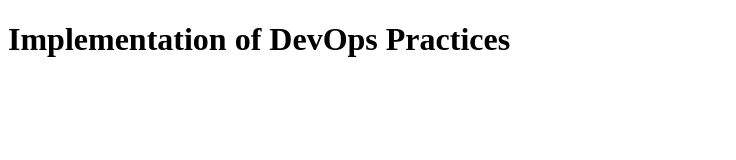
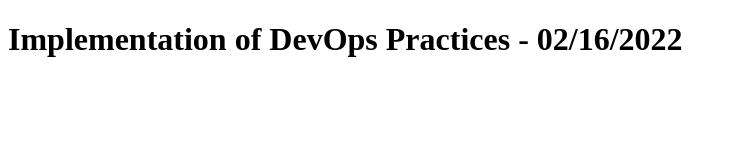
Before and after one commit to tcnaganath84/demo_CI_CD, a website: page tail.html in a window 1280 px wide. Shown: the whole page, without its empty margins (0-736 px from the left). Drawn offline with Linux system fonts and the light colour scheme.

Commit message:
Update tail.html

```diff
--- a/tail.html
+++ b/tail.html
@@ -5,6 +5,6 @@
 </head>
 <body>
 
-    <h1>Implementation of DevOps Practices</h1>
+    <h1>Implementation of DevOps Practices - 02/16/2022</h1>
 
 </body>
```
